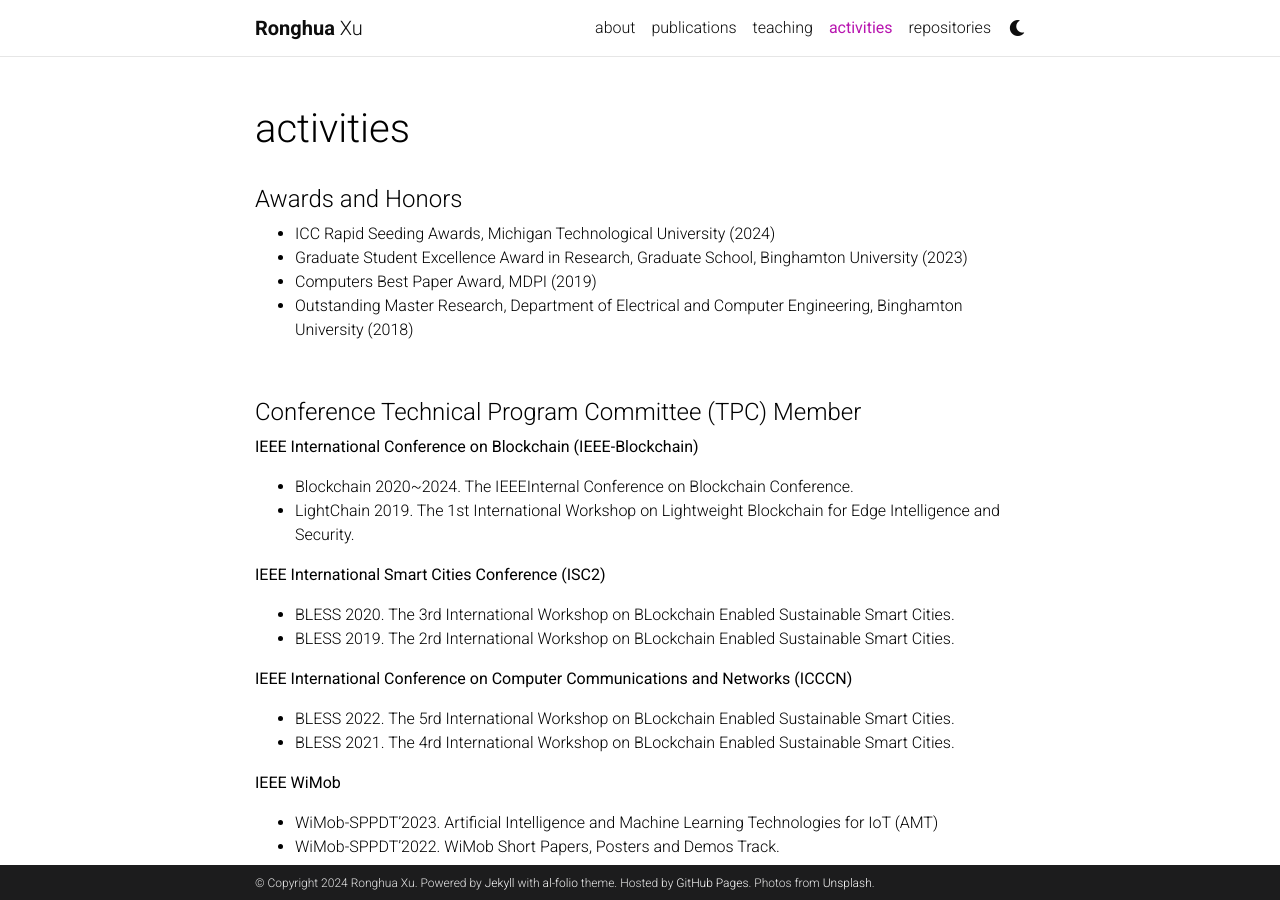
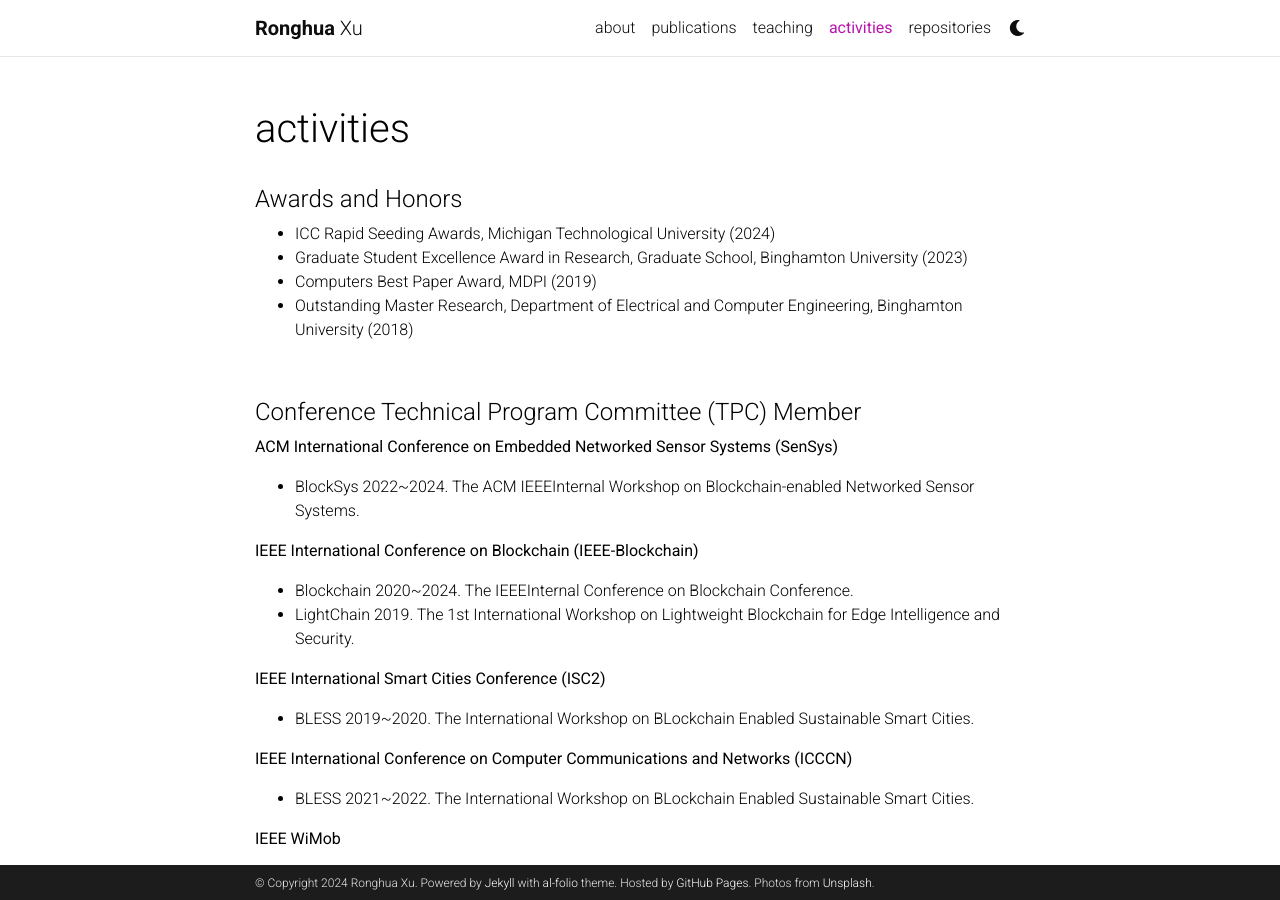
Before and after one commit to samuelxu999/samuelxu999.github.io, a Jekyll site: the page built from _pages/activity.md, in a window 1280 px wide and 900 px high. Built offline with Jekyll 4.4.1, drawn with Linux system fonts in a browser that asks for light colours; comment, search, counter and statistics services are not loaded; a style sheet for code colours, icons or effects is not loaded; some of the changed text lies outside the part shown.

Commit message:
Add BlockSys TPC.

```diff
--- a/_pages/activity.md
+++ b/_pages/activity.md
@@ -17,6 +17,11 @@ nav_order: 4
 
 <h4>Conference Technical Program Committee (TPC) Member</h4>
 
+<b>ACM International Conference on Embedded Networked Sensor Systems (SenSys)</b>
+<ul>
+<li>BlockSys 2022~2024. The ACM IEEEInternal Workshop on Blockchain-enabled Networked Sensor Systems.</li>
+</ul>
+
 <b>IEEE International Conference on Blockchain (IEEE-Blockchain)</b>
 <ul>
 <li>Blockchain 2020~2024. The IEEEInternal Conference on Blockchain Conference.</li>
@@ -25,14 +30,12 @@ nav_order: 4
 
 <b>IEEE International Smart Cities Conference (ISC2)</b>
 <ul>
-<li>BLESS 2020. The 3rd International Workshop on BLockchain Enabled Sustainable Smart Cities.</li>
-<li>BLESS 2019. The 2rd International Workshop on BLockchain Enabled Sustainable Smart Cities.</li>
+<li>BLESS 2019~2020. The International Workshop on BLockchain Enabled Sustainable Smart Cities.</li>
 </ul>
 
 <b>IEEE International Conference on Computer Communications and Networks (ICCCN)</b>
 <ul>
-<li>BLESS 2022. The 5rd International Workshop on BLockchain Enabled Sustainable Smart Cities.</li>
-<li>BLESS 2021. The 4rd International Workshop on BLockchain Enabled Sustainable Smart Cities.</li>
+<li>BLESS 2021~2022. The International Workshop on BLockchain Enabled Sustainable Smart Cities.</li>
 </ul>
 
 <b>IEEE WiMob</b>
```
Also changed, not shown: other parts of _pages/activity.md (+1 -2 lines), 1 other file.
